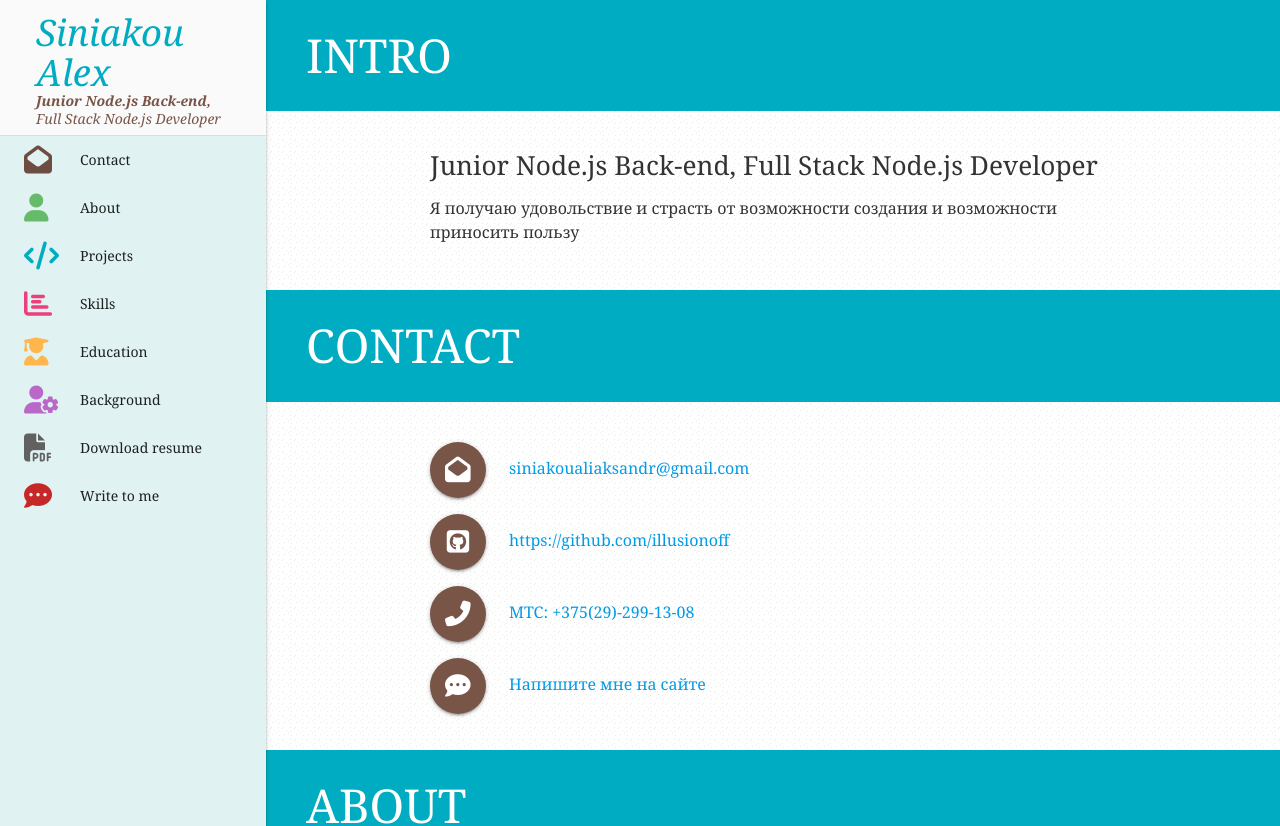
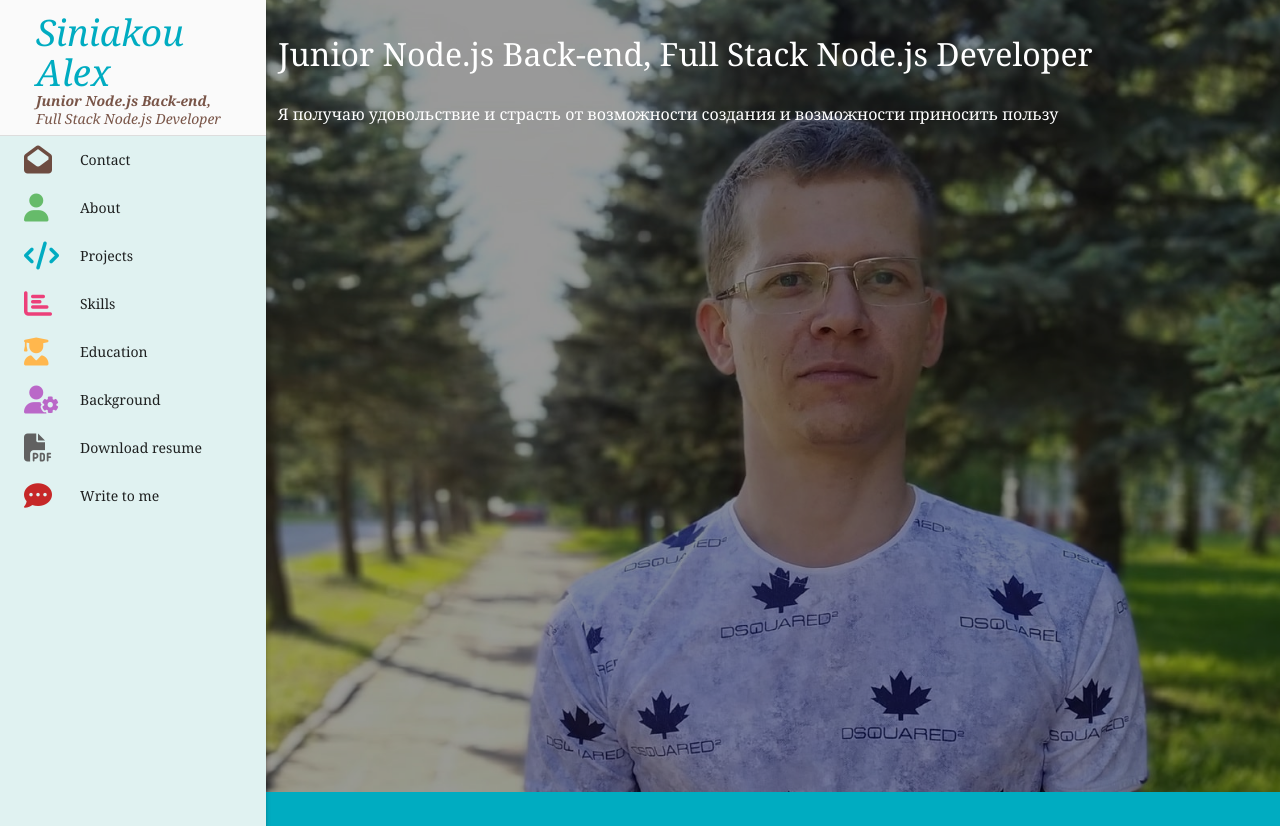
Before and after one commit to illusionoff/portfolio, a React (Create React App) app in the folder client/: page / in a window 1280 px wide. Shown: the top 826 px of the page. Built offline with nearby package versions, Linux system fonts and the light colour scheme.

Commit message:
background foto and text #Intro css

```diff
--- a/client/src/components/Intro.js
+++ b/client/src/components/Intro.js
@@ -4,8 +4,9 @@ import React from 'react';
 
 export const Intro = () => {
   return (
-    <div>
-      <h3 className="page-title white-text">intro</h3>
+    <>
+      {/* <h3 className="page-title white-text bg-image">intro</h3> */}
+      <div class="overlay"></div>
       <div className="container">
 
         <h5>Junior Node.js Back-end, Full Stack Node.js Developer</h5>
@@ -14,6 +15,6 @@ export const Intro = () => {
                      и возможности приносить пользу</p>
 
       </div>
-    </div>
+    </>
   )
 }
--- a/client/src/index.css
+++ b/client/src/index.css
@@ -44,7 +44,7 @@ main {
 
 @media only screen and (min-width : 601px) {
 
-     nav, nav .nav-wrapper i, nav a.sidenav-trigger, nav a.sidenav-trigger i  {
+     nav, nav .nav-wrapper i, nav a.sidenav-trigger, nav a.sidenav-trigger i, .navbar-fixed  {
     height: 56px !important;
     line-height: 56px !important;
   }
@@ -57,6 +57,12 @@ main {
     padding-bottom: 30px;
   }
 
+  #Intro .container h5 {
+    font-size: 32px;
+    line-height: 200%;
+    margin: 30px 0 0;
+  }
+
  }
 
   @media only screen and (min-width : 992px) {
@@ -65,9 +71,9 @@ main {
     display: none;
   }
 
-  .navbar-fixed {
+  /* .navbar-fixed {
     visibility: hidden;
-   }
+   } */
 
    .card .card-project .card-image {
     /* height: 75%;
@@ -75,6 +81,7 @@ main {
     border: 1px solid #ddd;
     margin-top: 24px;
   }
+
  }
 
 
@@ -231,6 +238,14 @@ a.hoverline:hover {
    top: initial;
  }
 
+ section#Intro {
+  background-position-x: 62%;
+}
+
+  /* main {
+    margin-top: -40px;
+  } */
+
 }
 
 @media  (min-width: 1200px) {
@@ -372,6 +387,9 @@ a.hoverline:hover {
   text-align: center;
   }
 
+section#Intro {
+    background-position-x: 55%;
+  }
 
 }
 
@@ -520,3 +538,37 @@ blockquote {
 div.waves-effect .waves-ripple {
 top: 50px;
 }
+
+.overlay {
+  background-color: rgba(0, 0, 0, 0.4);
+  height: 100%;
+  left: 0;
+  position: absolute;
+  top: 0;
+  width: 100%;
+}
+
+ #Intro  {
+  background: url(cssImages/siniakoualex1600X992.jpg) no-repeat top center/cover;
+  /* background-image: url(cssImages/siniakoualex1600X992.jpg); */
+  position: relative;
+  height: 100vh;
+}
+#Intro .container {
+  color: white;
+    font-weight: 200;
+    left: 0;
+    position: absolute;
+    top: 0;
+    width: 100%;
+}
+
+/* #Intro .container p {
+  font-size: 20px;
+  color: white;
+    font-weight: 200;
+    left: 0;
+    position: absolute;
+    top: 0;
+    width: 100%;
+} */
```
Also changed, not shown: client/public/images/siniakoualex1600X992.jpg (added), client/src/cssImages/siniakoualex1600X992.jpg (added).
